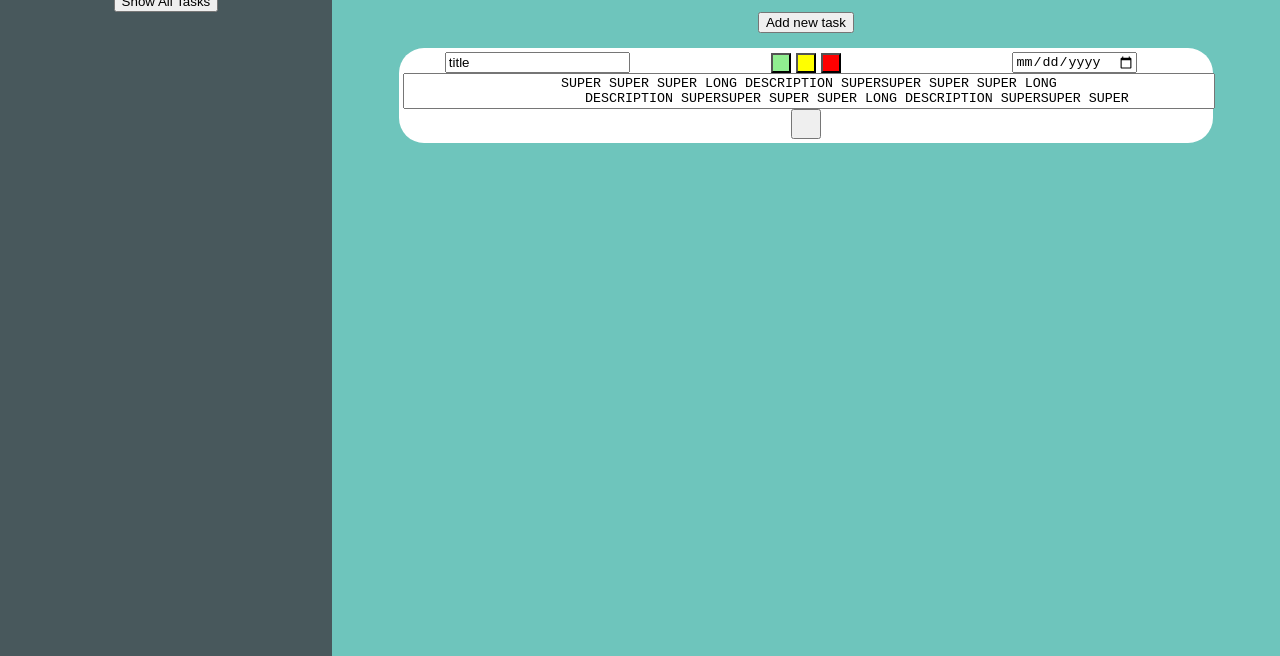
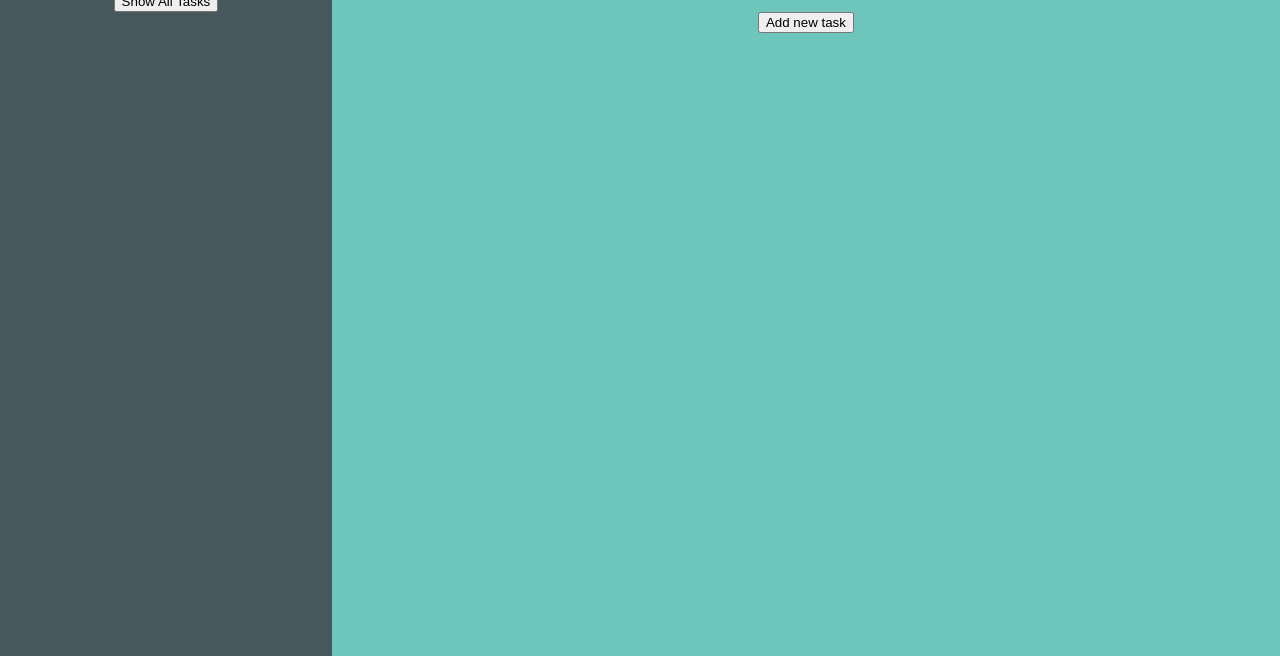
Before and after one commit to Joel-Singh/TODO-list, a website built with webpack: page dist/index.html in a window 1280 px wide. Shown: the part 144-800 px from the top of the page. Built offline with nearby package versions, Linux system fonts and the light colour scheme.

Commit message:
Have .new-task-input be hidden by default

```diff
--- a/dist/index.html
+++ b/dist/index.html
@@ -45,7 +45,7 @@
           </span>
         </div>
         <button type="button" class="new-task-btn">Add new task</button>
-        <div class="new-task-input task">
+        <div class="new-task-input task" style="display: none">
           <input type="text" value="title" class="title">
           <div class="priority-btn-wrapper">
             <button class="not-urgent-btn"></button>
```
